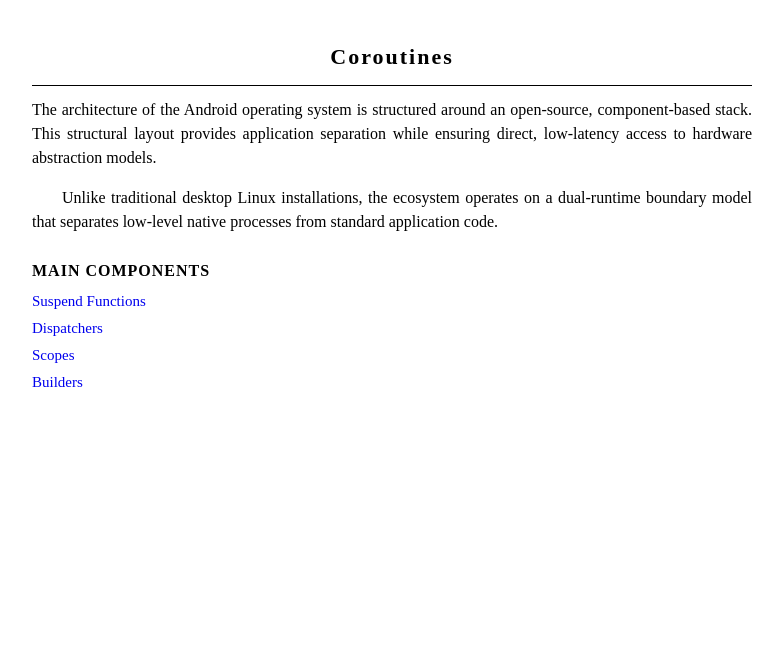
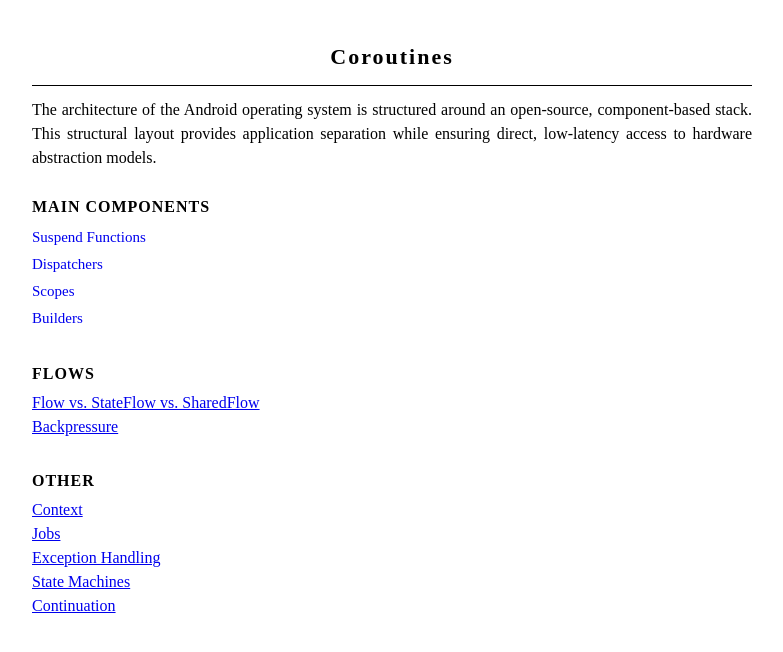
Before and after one commit to michaelrobertobrien/engineering-android, a Jekyll site: the page built from concurrency/coroutines.html, in a window 1280 px wide. Shown: the top 652 px of the page, without its empty margins (248-1031 px from the left). Built offline with Jekyll 4.4.1, drawn with Linux system fonts in a browser that asks for light colours.

Commit message:
Update coroutines.html

```diff
--- a/concurrency/coroutines.html
+++ b/concurrency/coroutines.html
@@ -8,7 +8,6 @@
 
 <div class="content">
     <p>The architecture of the Android operating system is structured around an open-source, component-based stack. This structural layout provides application separation while ensuring direct, low-latency access to hardware abstraction models.</p>
-    <p>Unlike traditional desktop Linux installations, the ecosystem operates on a dual-runtime boundary model that separates low-level native processes from standard application code.</p>
 
 <div class="section-title">Main Components</div>
 <div class="link-matrix" style="line-height: 1.8;">
@@ -17,3 +16,16 @@
     <a href="/framework/test.html">Scopes</a><br>
     <a href="/framework/test.html">Builders</a><br>
 </div>
+
+ <div class="section-title" style="margin-top: 30px;">Flows</div>
+    <a href="/framework/test.html">Flow vs. StateFlow vs. SharedFlow</a><br>
+    <a href="/framework/test.html">Backpressure</a><br>
+</div>
+
+<div class="section-title" style="margin-top: 30px;">Other</div>
+    <a href="/framework/test.html">Context</a><br>
+    <a href="/framework/test.html">Jobs</a><br>
+    <a href="/framework/test.html">Exception Handling</a><br>
+    <a href="/framework/test.html">State Machines</a><br>
+    <a href="/framework/test.html">Continuation</a><br>
+</div>
```
